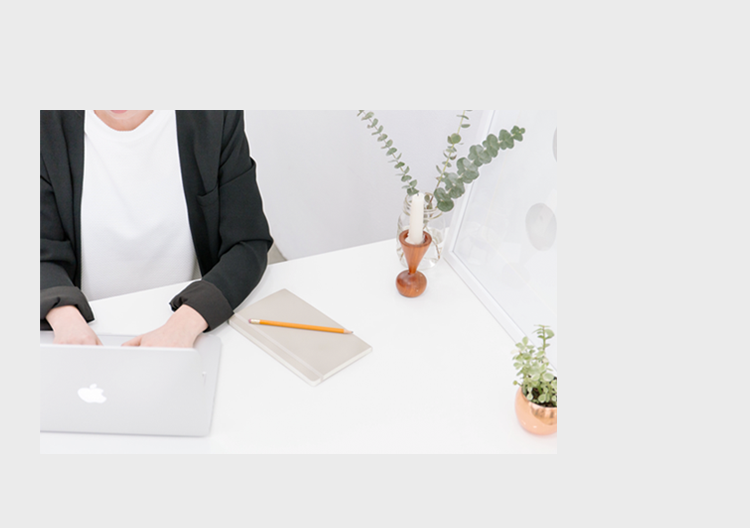
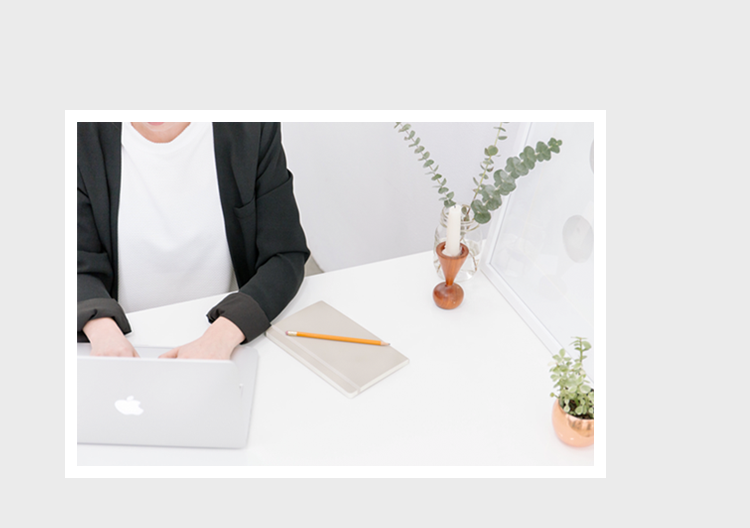
Before and after one commit to JenKP/Newest-Jubilee-Austen, a plain HTML site: page index.html in a window 1280 px wide. Shown: the part 1927-2455 px from the top of the page, 0-750 px from the left. Drawn offline with Linux system fonts and the light colour scheme.

Commit message:
Fixed white border

```diff
--- a/css/main.css
+++ b/css/main.css
@@ -125,7 +125,7 @@ header h2 span {
 #contact .full-width {
     padding: 110px 0;
 }
-#contact image #contact-img {
+#contact img#contact-img {
     border: 12px solid #ffffff;
     margin-left: 25px;
 }
```
